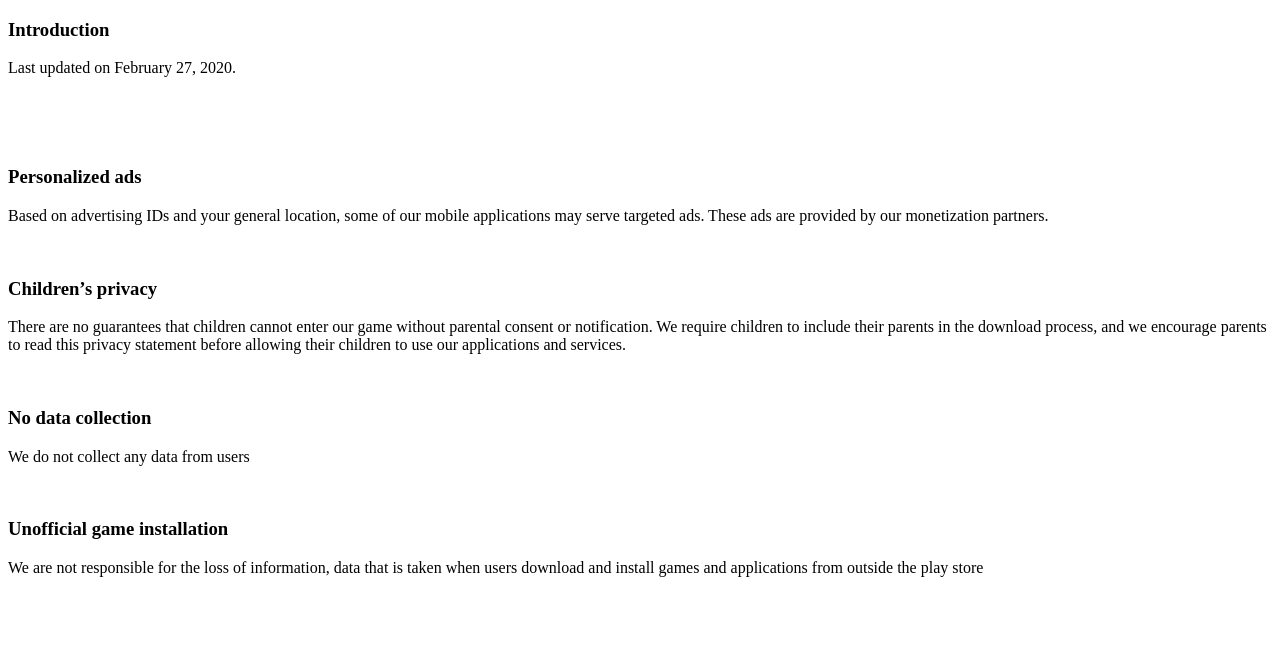
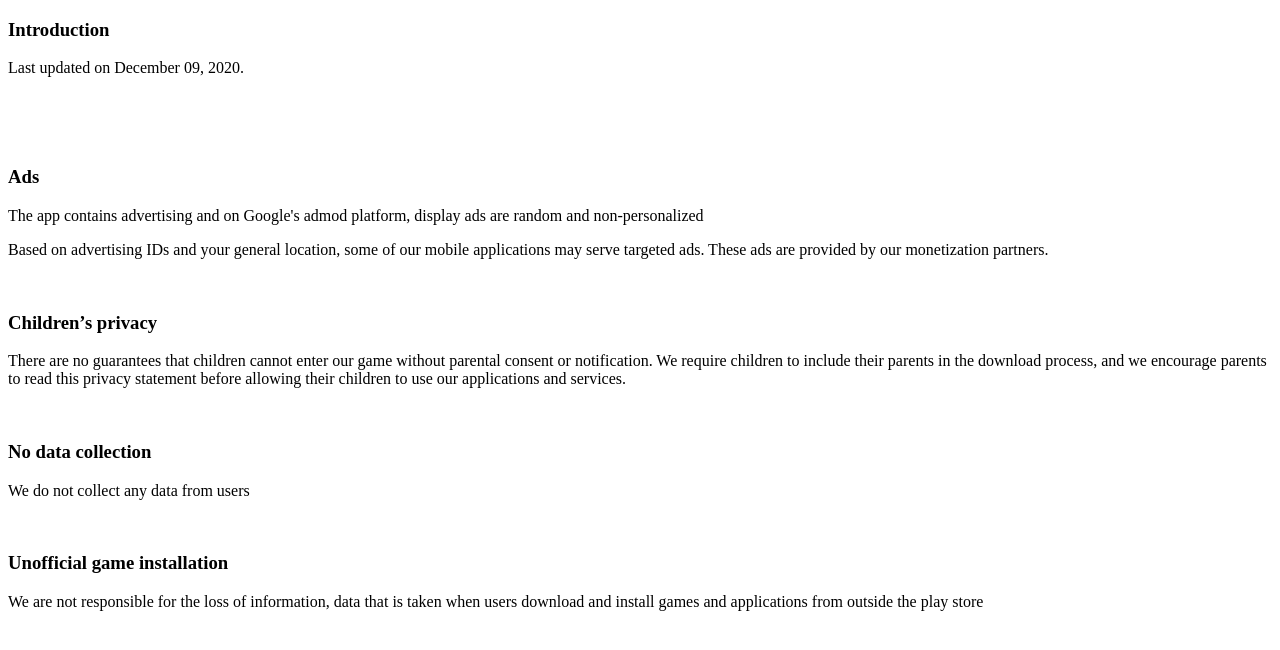
Before and after one commit to tientranzt/privacy, a plain HTML site: page index.html in a window 1280 px wide. Drawn offline with Linux system fonts and the light colour scheme.

Commit message:
change policy

```diff
--- a/index.html
+++ b/index.html
@@ -7,11 +7,12 @@
 </head>
 <body>
     <h3>Introduction</h3>
-    <p>Last updated on February 27, 2020.</p>
+    <p>Last updated on December 09, 2020.</p>
     <br>
     <br>
     <br>
-    <h3>Personalized ads</h3>
+    <h3>Ads</h3>
+    <p>The app contains advertising and on Google's admod platform, display ads are random and non-personalized</p>
     <p>Based on advertising IDs and your general location, some of our mobile applications may serve targeted ads. These ads are provided by our monetization partners.</p>
     <br>
     <h3>Children’s privacy</h3>
```
